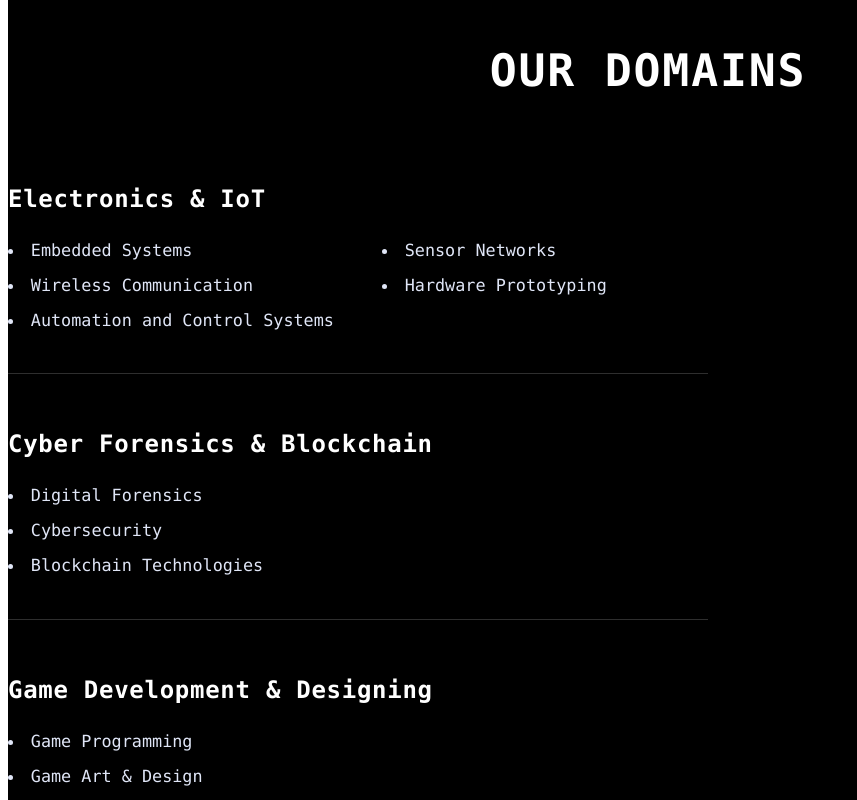
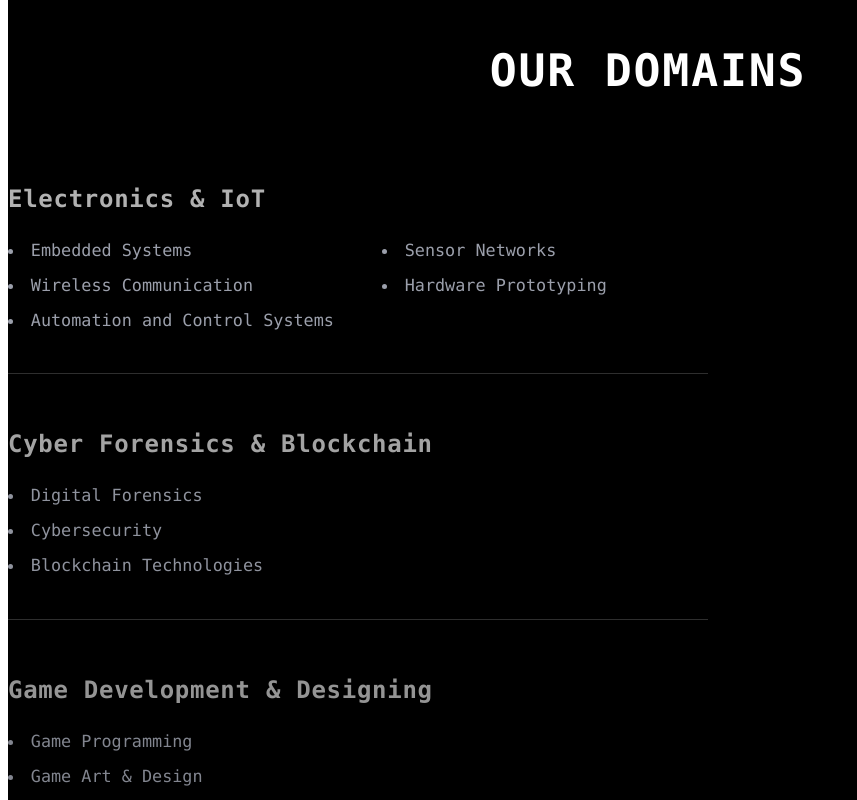
Before and after one commit to nanashininova/jarvis-demo, a React (Vite) app: page / in a window 1280 px wide. Shown: the part 4160-4960 px from the top of the page, without its empty margins (0-857 px from the left). Built offline with nearby package versions, Linux system fonts and the light colour scheme.

Commit message:
Increased opacity of domains in home page

```diff
--- a/src/components/Domain/Domain.jsx
+++ b/src/components/Domain/Domain.jsx
@@ -1,8 +1,33 @@
 import React from "react";
 import styles from "./Domain.module.css";
 
-const Domain = ({ title, points = [] }) => (
-  <div className={styles.domain}>
+const Domain = ({ title, points = [] }) => {
+  const ref = React.useRef();
+  React.useEffect(() => {
+    const handleScroll = () => {
+      if (!ref.current) return;
+      const rect = ref.current.getBoundingClientRect();
+      const windowHeight = window.innerHeight || document.documentElement.clientHeight;
+      const center = windowHeight / 2;
+      // Distance from center of element to center of viewport
+      const elemCenter = rect.top + rect.height / 2;
+      const dist = Math.abs(center - elemCenter);
+      // 0 when at center, 1 when far (>= windowHeight/2)
+      let ratio = 1 - Math.min(1, dist / (windowHeight / 2));
+      // Opacity: 0.3 when far, 1 when at center
+      const opacity = 0.3 + 0.7 * ratio;
+      if (ref.current) {
+        ref.current.querySelectorAll(`.${styles.title}, .${styles.point}`).forEach(el => {
+          el.style.opacity = opacity;
+        });
+      }
+    };
+    window.addEventListener('scroll', handleScroll);
+    handleScroll();
+    return () => window.removeEventListener('scroll', handleScroll);
+  }, []);
+  return (
+    <div className={styles.domain} ref={ref}>
       <h3 className={styles.title}>{title}</h3>
       <div className={styles.pointsGrid}>
         {points.map((col, colIdx) => (
@@ -15,5 +40,6 @@ const Domain = ({ title, points = [] }) => (
       </div>
     </div>
   );
+};
 
 export default Domain;
--- a/src/components/Domain/Domain.module.css
+++ b/src/components/Domain/Domain.module.css
@@ -15,6 +15,8 @@
   font-family: 'Fira Mono', 'Menlo', 'Monaco', 'Consolas', monospace;
   margin-bottom: 8px;
   line-height: 1.6;
+  opacity: 0.3;
+  transition: opacity 0.4s cubic-bezier(.4,0,.2,1);
 }
 .domain {
   background: #000;
@@ -39,6 +41,8 @@
   font-weight: 700;
   margin-bottom: 12px;
   letter-spacing: 0.03em;
+  opacity: 0.3;
+  transition: opacity 0.4s cubic-bezier(.4,0,.2,1);
 }
 .description {
   color: #e0e6f7;
```
Lines whose indentation alone changed are shown as unchanged.
